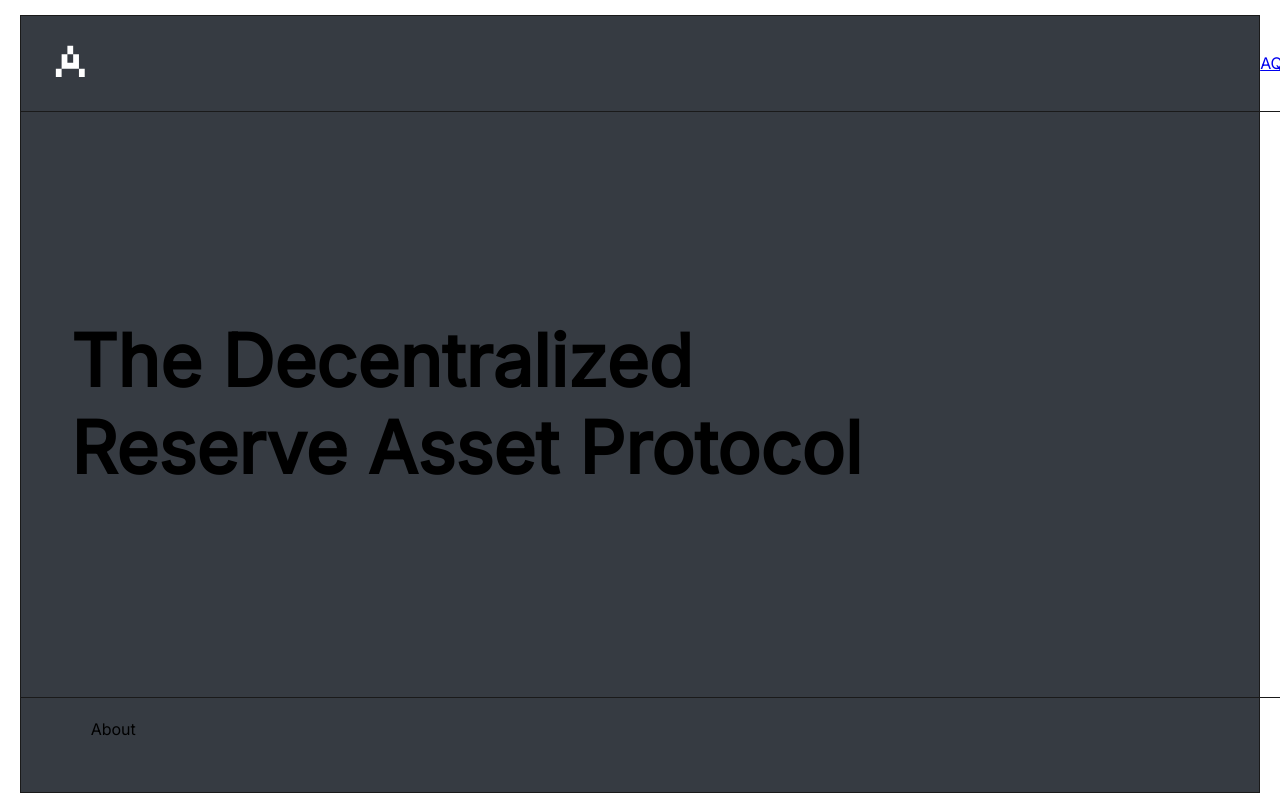
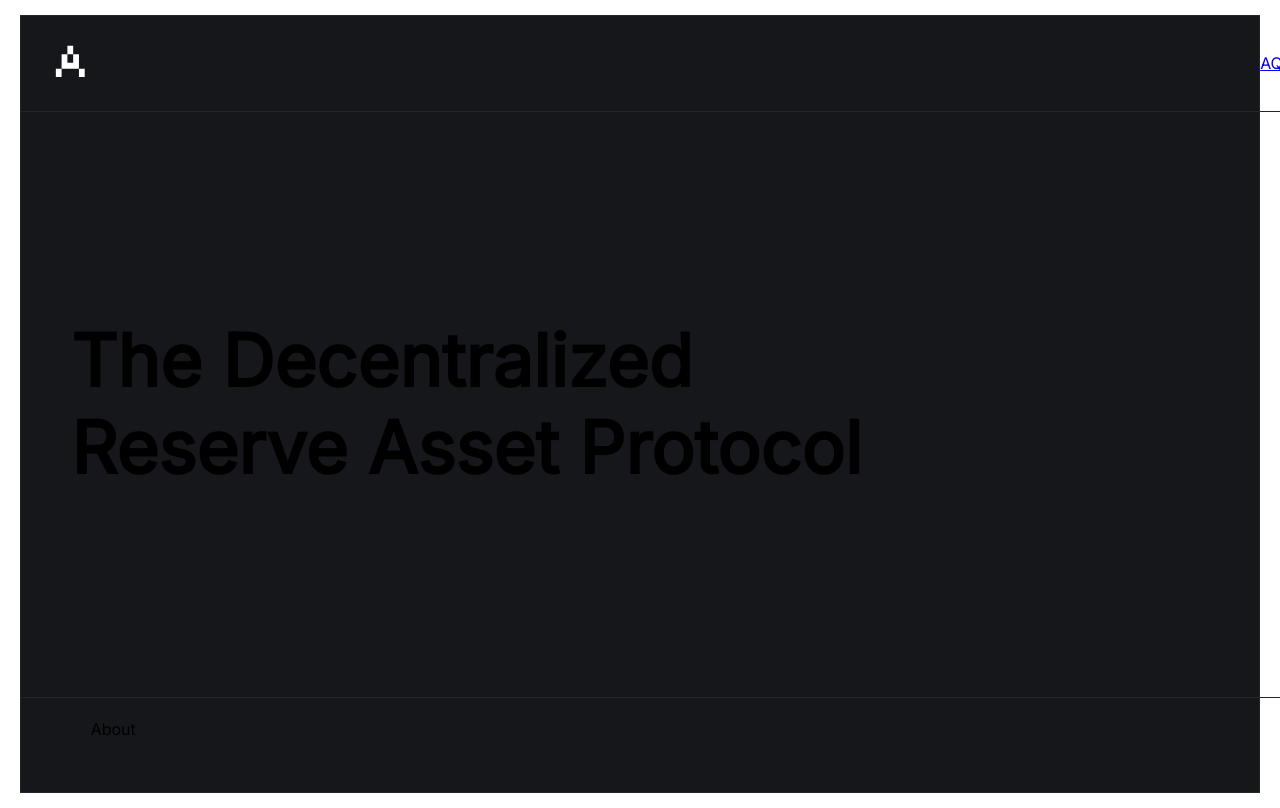
Before and after one commit to lucascosta1996/aq1-frontend, a Next.js app: page / in a window 1280 px wide. Shown: the top 808 px of the page. Built offline with nearby package versions, Linux system fonts and the light colour scheme.

Commit message:
Background change

```diff
--- a/src/components/DashboardFooter/DashboardFooter.module.scss
+++ b/src/components/DashboardFooter/DashboardFooter.module.scss
@@ -1,5 +1,5 @@
 .footer {
-    border: 0.5px solid #1A1A1A;
+    border: 0.5px solid #222529;
     display: flex;
     flex-direction: column;
     justify-content: center;
--- a/src/styles/Home.module.scss
+++ b/src/styles/Home.module.scss
@@ -1,12 +1,12 @@
 @import url('https://fonts.googleapis.com/css2?family=Inter&display=swap');
 
 .container {
-  background-color: #363B42;
+  background-color: #15171A;
   width: 98%;
   height: 97vh;
   font-family: 'Inter', sans-serif;
   position: relative;
-  border: 0.5px solid #1A1A1A;
+  border: 0.5px solid #222529;
   margin: 15px auto;
 }
 
@@ -19,7 +19,7 @@
   font-family: 'Inter', sans-serif;
   font-size: 16px;
   padding: 0 30px;
-  border-bottom: 0.5px solid #1A1A1A;
+  border-bottom: 0.5px solid #222529;
 
   a {
     transition: all .2s ease;
@@ -38,7 +38,7 @@
   padding: 0 30px;
   bottom: 0;
   height: 94.5px;
-  border-top: 0.5px solid #1A1A1A;
+  border-top: 0.5px solid #222529;
 
   ul {
     list-style: none;
--- a/src/styles/globals.css
+++ b/src/styles/globals.css
@@ -87,7 +87,7 @@ body {
 
 body {
   color: rgb(var(--foreground-rgb));
-  background: #363B42;
+  background: #15171A;
 }
 
 a {
```
